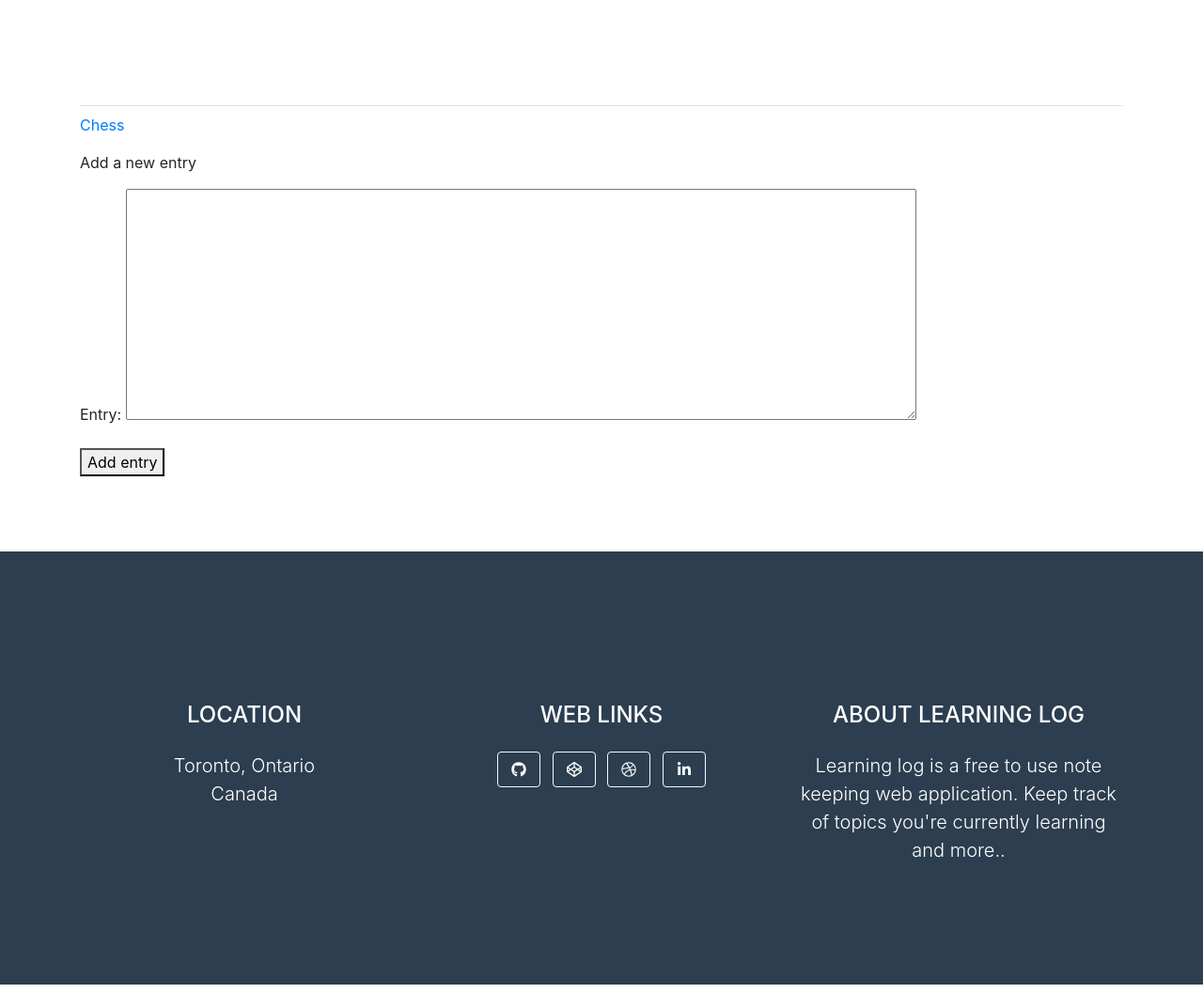
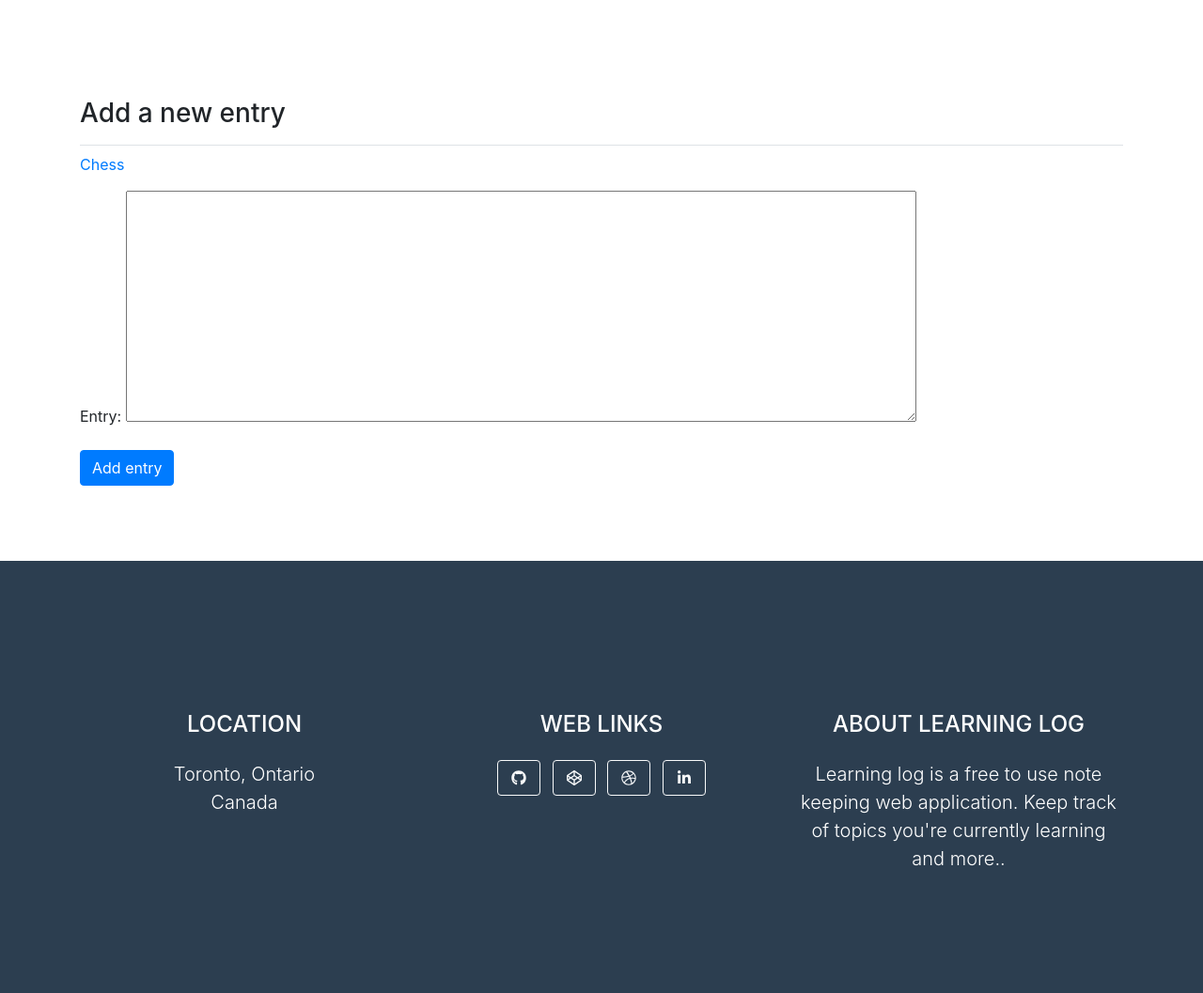
Before and after one commit to randyaajr/django_learning-log, a Django app: page /new_entry/2/ in a window 1280 px wide. Shown: the part 58-1115 px from the top of the page at 94% size. Run offline with Django 3.2, Linux system fonts and the light colour scheme; a user stored in the database is signed in; data comes from the database, SQL or seed files in the repository; some libraries are stand-ins or nearby versions.

Commit message:
Added simple bootstrap elements

```diff
--- a/learning_logs/templates/learning_logs/new_entry.html
+++ b/learning_logs/templates/learning_logs/new_entry.html
@@ -1,11 +1,14 @@
-{% extends "learning_logs/base.html" %} {% block content %}
+{% extends "learning_logs/base.html" %} {% block page_header %}
+<h3>Add a new entry</h3>
+{% endblock page_header %} {% block content %}
 <p>
-    <a href="{% url 'learning_logs:topic' topic.id %}">{{ topic }}</a>
+    <a href="{% url 'learning_logs:topic' topic.id %}" class="text-capitalize">{{ topic }}</a>
 </p>
-<p>Add a new entry</p>
+
+
 <form action="{% url 'learning_logs:new_entry' topic.id %}" method="POST">
     {% csrf_token %} {{ form.as_p }}
-    <button name="submit">Add entry</button>
+    <button name="submit" class="btn btn-primary">Add entry</button>
 </form>
 
 {% endblock content %}
```
